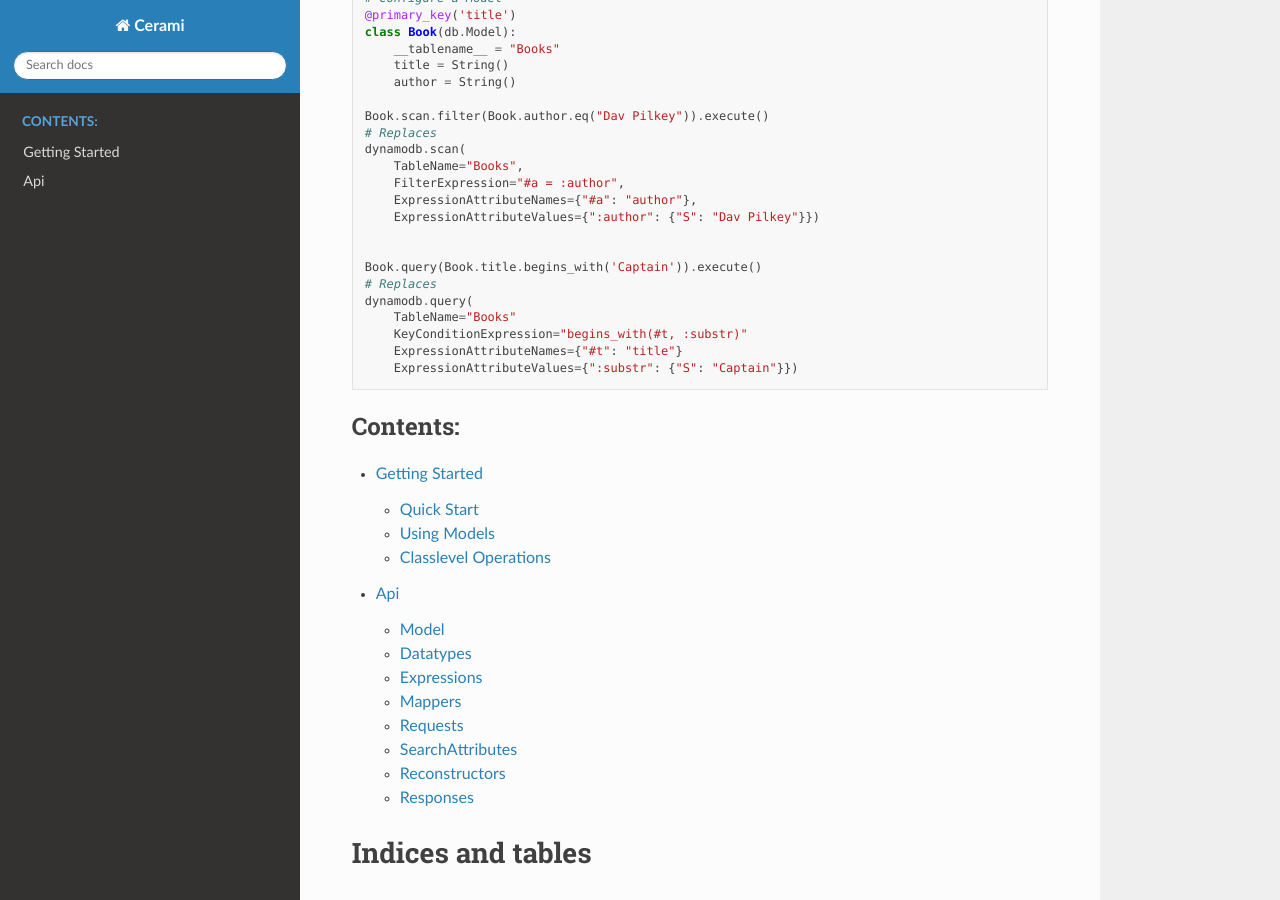
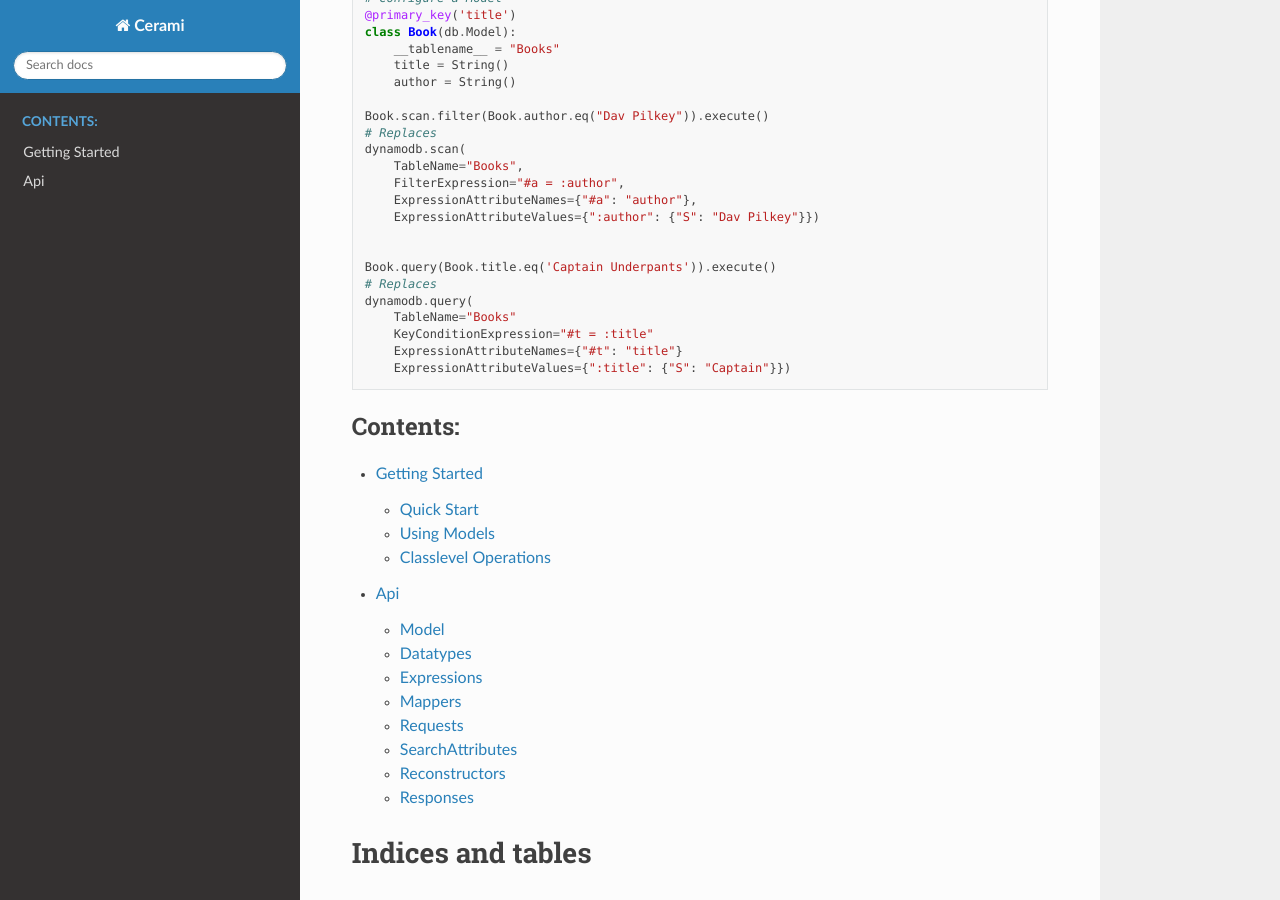
Before and after one commit to gummybuns/cerami, a Sphinx documentation site: the page built from docs/index.rst, in a window 1280 px wide and 900 px high, scrolled down 461 px. Built offline with Sphinx 7.4.7 and the Read the Docs theme 2.0.0, drawn with Linux system fonts in a browser that asks for light colours.

Commit message:
Update docs index

```diff
--- a/docs/index.rst
+++ b/docs/index.rst
@@ -35,13 +35,13 @@ As an example:
         ExpressionAttributeValues={":author": {"S": "Dav Pilkey"}})
 
 
-    Book.query(Book.title.begins_with('Captain')).execute()
+    Book.query(Book.title.eq('Captain Underpants')).execute()
     # Replaces
     dynamodb.query(
         TableName="Books"
-        KeyConditionExpression="begins_with(#t, :substr)"
+        KeyConditionExpression="#t = :title"
         ExpressionAttributeNames={"#t": "title"}
-        ExpressionAttributeValues={":substr": {"S": "Captain"}})
+        ExpressionAttributeValues={":title": {"S": "Captain"}})
 
 
 .. toctree::
```
